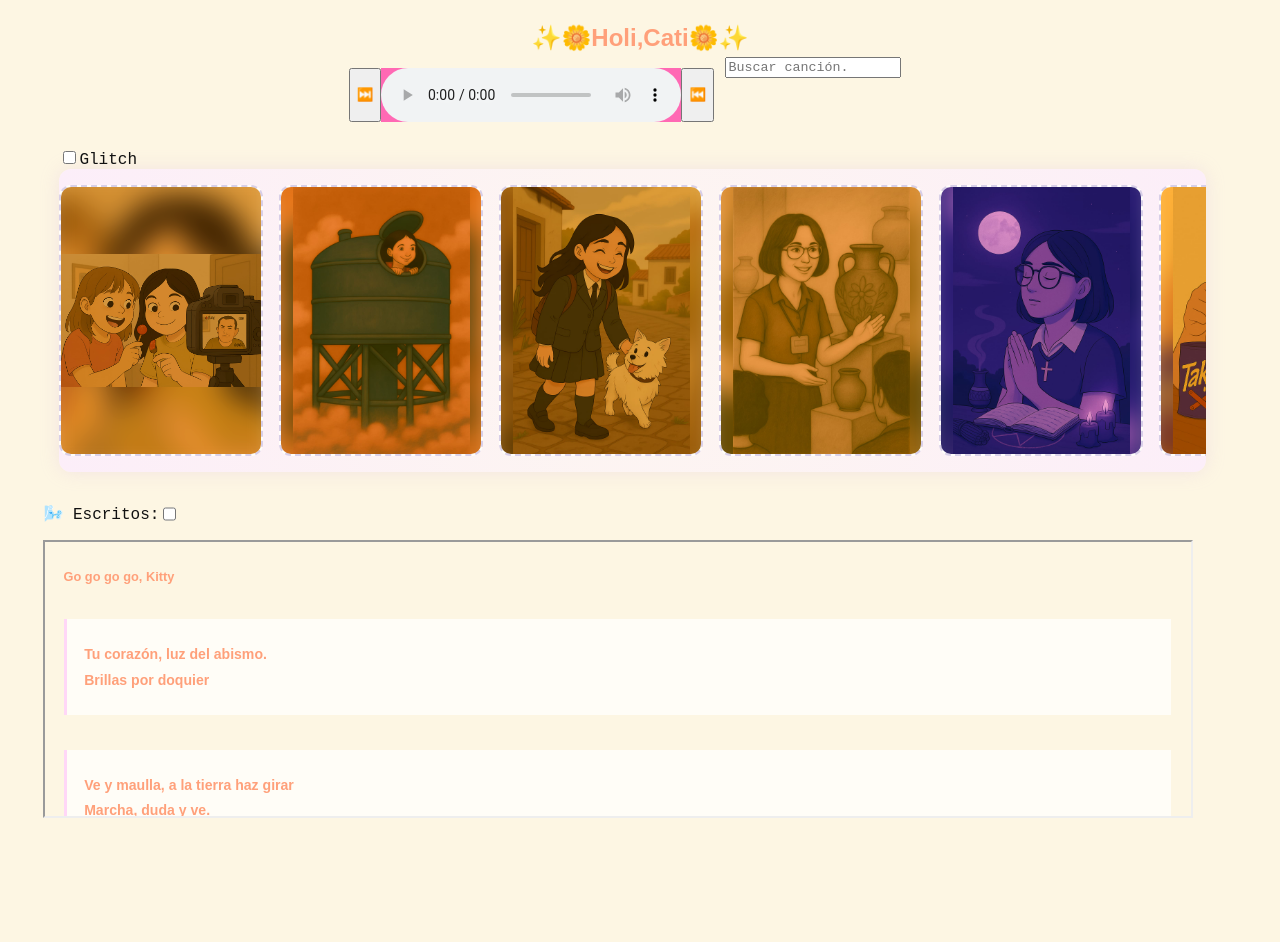
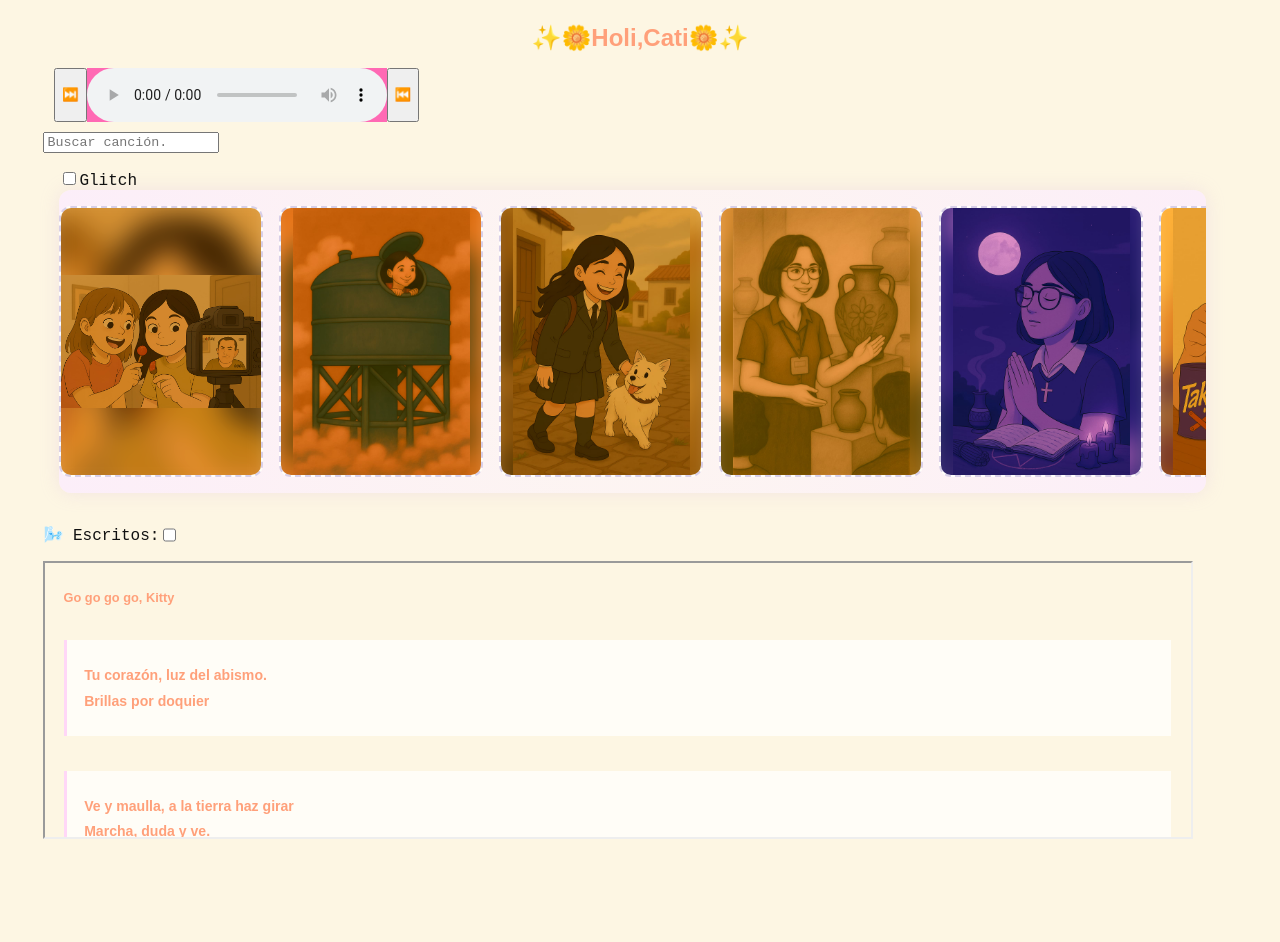
Before and after one commit to IvanMatias1618/Mediaweb, a plain HTML site: page index.html in a window 1280 px wide. Drawn offline with Linux system fonts and the light colour scheme.

Commit message:
Update estilos.css

```diff
--- a/estilos.css
+++ b/estilos.css
@@ -192,8 +192,7 @@ main {
 #audio {
   width: 90vw;
   display: flex;
-  flex-direction: row;
-  justify-content: center;
+  flex-direction: column;
   padding: 0;
 }
 
```
